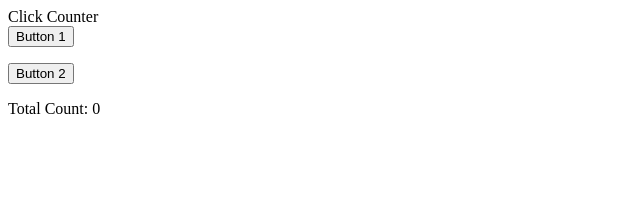
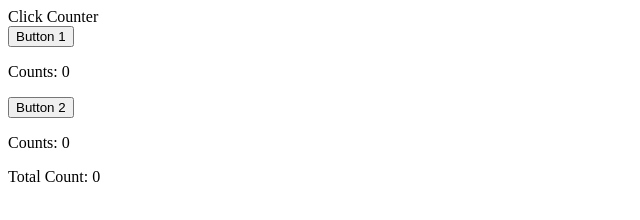
Before and after one commit to superaleejee/IT10-REMOTE-RONALEEJANRA-ESES, a plain HTML site: page index.html in a window 1280 px wide. Shown: the whole page, without its empty margins (0-640 px from the left). Drawn offline with Linux system fonts and the light colour scheme.

Commit message:
Displayed individual count and the total counts of all buttons

```diff
--- a/index.html
+++ b/index.html
@@ -11,9 +11,9 @@
         Click Counter
     </header>
     <button type="button" id="btn1">Button 1</button>
-    <p id="count1"></p>
+    <p id="count1">Counts: 0</p>
     <button type="button" id="btn2">Button 2</button>
-    <p id="count2"></p>
+    <p id="count2">Counts: 0</p>
 
     <p id="totalCount">
         Total Count: 0
```
